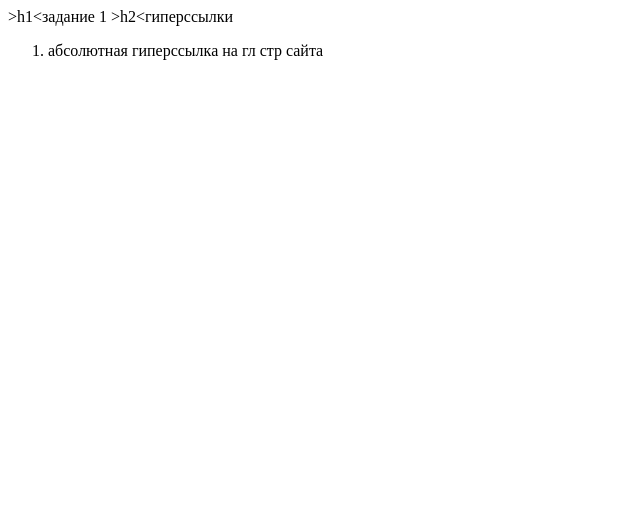
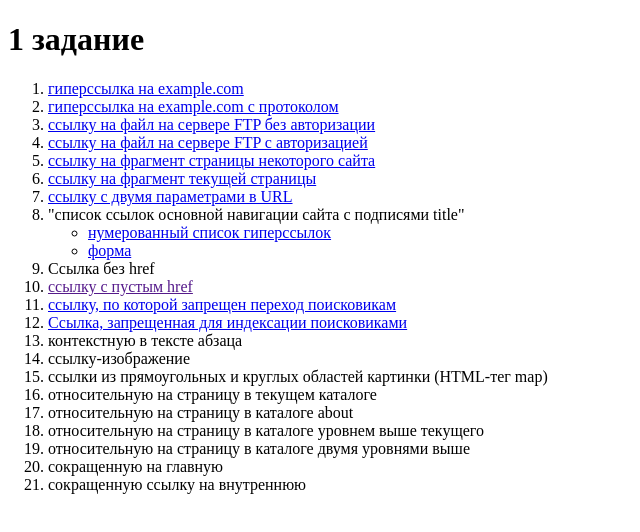
Before and after one commit to nastry/nastry.githab.io, a plain HTML site: page index.html in a window 1280 px wide. Shown: the whole page, without its empty margins (0-640 px from the left). Drawn offline with Linux system fonts and the light colour scheme.

Commit message:
Update index.html

```diff
--- a/index.html
+++ b/index.html
@@ -1,10 +1,44 @@
 <!DOCTYPE html>
-<html>
+<html lang="en">
+<head>
+  <meta charset="UTF-8">
+  <meta http-equiv="X-UA-Compatible" content="IE=edge">
+  <meta name="viewport" content="width=device-width, initial-scale=1.0">
+  <title>задание 1</title>
+</head>
 <body>
-  >h1<задание 1</h1>
-  >h2<гиперссылки</h2>
-<ol>
-  <li><href a="http://www.kubsu.ru/">абсолютная гиперссылка на гл стр сайта</a></li>
-  </ol>
-  </body>
-  </html><var></var>
+  <h1>1 задание</h1>
+  <div>
+    <ol>
+      <li><a href="http://example.com">гиперссылка на example.com</a> </li>
+      <li><a href="https://example.com">гиперссылка на example.com c протоколом</a></li>
+      <li><a href="ftp://examle.com/catalog/file.txt">ссылку на файл на сервере FTP без авторизации</a></li>
+      <li><a href="ftp://login.password@examle.com/catalog/file.txt">ссылку на файл на сервере FTP с авторизацией</a></li>
+      <li><a href="https://example.com/catalog#foto">ссылку на фрагмент страницы некоторого сайта</a></li>
+      <li><a href="#foto">ссылку на фрагмент текущей страницы</a></li>
+      <li><a href="http://example?par1=p1&par2=p2">ссылку с двумя параметрами в URL</a></li>
+      <li>
+        "список ссылок основной навигации сайта с подписями title"
+      <ul>
+        <li> <a href="https://www.examle.com" title="нумерованный список гиперссылок">нумерованный список гиперссылок</a></li>
+        <li>
+          <a href="#head2" title="форма">форма</a>
+        </li>
+      </ul></li>
+      <li> <a>Ссылка без href</a></li>
+      <li> <a href>ссылку с пустым href</a></li>
+      <li><a href="http://example.com" rel="nofollow">ссылку, по которой запрещен переход поисковикам</a> </li>
+      <li><a href="http://example.com" rel="nofollow"><!--noindex-->Ссылка, запрещенная для индексации поисковиками<!--/noindex--></a></li>
+      <li>контекстную в тексте абзаца</li>
+      <li>ссылку-изображение</li>
+      <li>ссылки из прямоугольных и круглых областей картинки (HTML-тег map)</li>
+      <li>относительную на страницу в текущем каталоге</li>
+      <li>относительную на страницу в каталоге about</li>
+      <li>относительную на страницу в каталоге уровнем выше текущего</li>
+      <li>относительную на страницу в каталоге двумя уровнями выше</li>
+      <li>сокращенную на главную</li>
+      <li>сокращенную ссылку на внутреннюю</li>
+    </ol>
+  </div>
+</body>
+</html>
```
